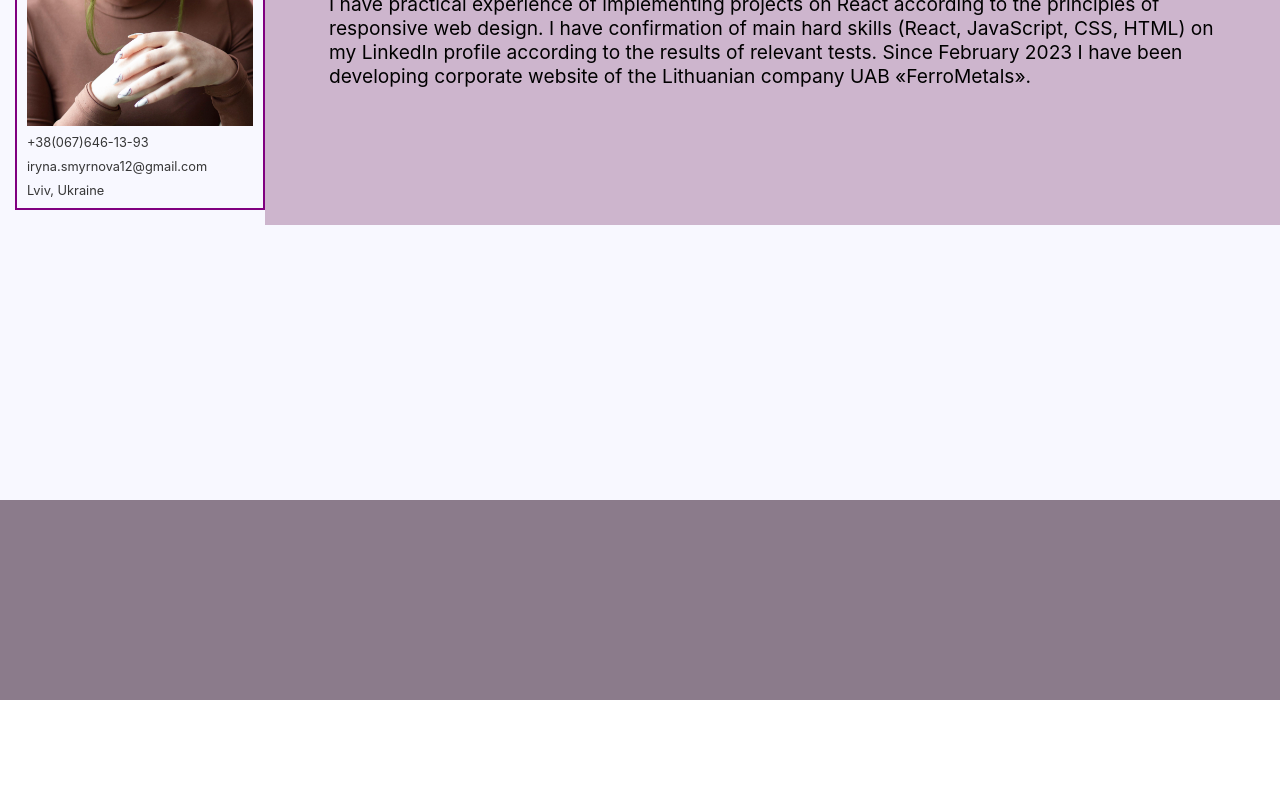
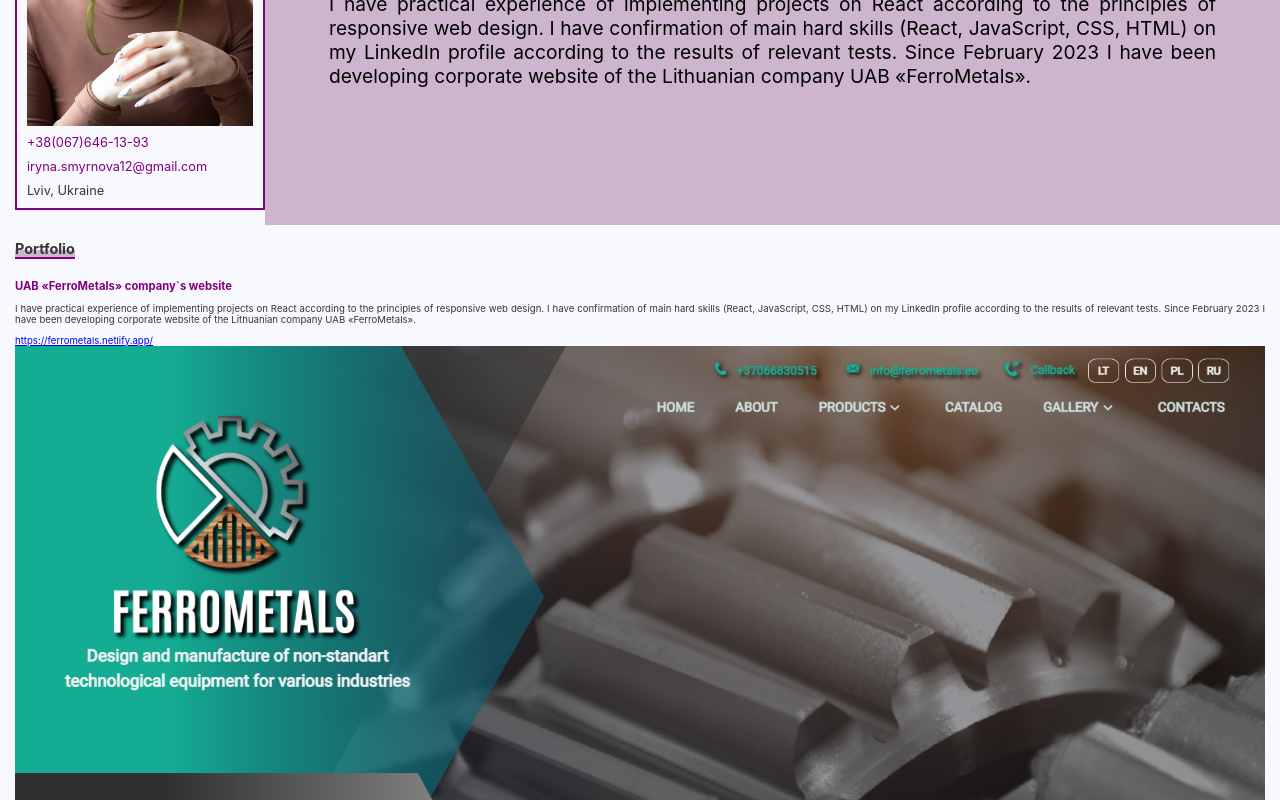
Before and after one commit to smyrnova-iryna/portfolio, a React (Create React App) app in the folder portfolio-website/: page / in a window 1280 px wide. Shown: the part 300-1100 px from the top of the page. Before the commit the page ends 1000 px from the top, so only its background shows below. Built offline with nearby package versions, Linux system fonts and the light colour scheme.

Commit message:
Add Potfolio section content and styles; Update Burger Menu animation

```diff
--- a/portfolio-website/src/App.css
+++ b/portfolio-website/src/App.css
@@ -44,6 +44,7 @@
   user-select: none;
   max-width: 100%;
   overflow-x: hidden;
+  scroll-behavior: smooth;
 }
 
 :root {
@@ -236,8 +237,6 @@
 
 .About {
   padding-top: 40px;
-
-  /* flex-direction: column; */
 }
 
 .About-Top-Container {
@@ -246,17 +245,11 @@
 }
 
 .About-Sidebar {
-  /* width: 300px; */
-  /* background-color: var(--second-dark-color); */
-  /* width: 320px; */
-  /* height: 300px; */
-  /* height: 40%; */
   flex-basis: 158px;
   flex-grow: 0;
   flex-shrink: 0;
   margin: 15px 0 15px 15px;
   padding: 10px;
-  /* padding: 5%; */
   border: 2px solid var(--first-details-color);
   display: flex;
   flex-direction: column;
@@ -265,7 +258,6 @@
 
 .About-Main-Page {
   background-color: var(--third-details-color);
-  /* height: 315px; */
   display: flex;
   flex-direction: column;
   justify-content: center;
@@ -274,21 +266,19 @@
   font-size: 60%;
 }
 
-/* .About-Name {
-  font-size: 15px;
-}
-
-.About-Position {
-  font-size: 13px;
-  overflow-wrap: wrap;
-} */
-
-
 .About-Sidebar-Text {
   font-size: 60%;
   font-weight: 200%;
   text-decoration: none;
   color: var(--second-dark-color)
+}
+
+.About-Sidebar-Link {
+  color: var(--first-details-color);
+}
+
+.About-Sidebar-Link:hover {
+  color: var(--second-details-color);
 }
 
 @media screen and (min-width: 420px){
@@ -301,7 +291,11 @@
 }
   .About-Main-Page {
     font-size: 90%;
-    gap: 10px
+    gap: 10px;
+    padding: 10px;
+  }
+  .About-Description {
+    text-align: justify;
   }
 }
 
@@ -309,10 +303,7 @@
   .About-Sidebar {
     flex-basis: 250px;
   }
-/*
-.About-Sidebar-Text {
-  font-size: 80%;
-}*/
+
   .About-Main-Page {
     font-size: 120%;
     padding: 5%;
@@ -328,8 +319,63 @@
 
 /* About section styles/////////////////////////////////////////////////////////////////////////////////////////////// */
 
+/* Portfolio styles/////////////////////////////////////////////////////////////////////////////////////////////////// */
+
+.Portfolio {
+  /* background-color: pink; */
+  display: flex;
+  flex-direction: column;
+  gap: 20px;
+  padding: 10px;
+  font-size: 60%;
+  font-weight: 200%;
+  color: var(--second-dark-color);
+  margin: 5px;
+  position: relative;
+}
+
+.Portfolio-anchor {
+  position: absolute;
+  width: 1px;
+  height: 1px;
+  border: 2px solid pink;
+  top: -40px
+  /* top: -60px */
+}
+
+/* #Portfolio:target { scroll-margin-top: 60px; } */
+
+.Projects {
+  display: flex;
+  flex-direction: column;
+  gap: 10px
+}
+
+.Standart-Heading {
+  width: max-content;
+  background: linear-gradient(to top, var(--third-details-color) 40%, var(--main-page-color) 40%);
+  border-bottom: 2px solid var(--first-details-color);
+}
+
+.Standart-Subheading {
+  color: var(--first-details-color);
+}
+
+.Project-Description {
+  text-align: justify;
+}
+
+.Projects-Container {
+  display: flex;
+  flex-direction: column;
+  gap: 10px;
+}
+
+/* Portfolio styles/////////////////////////////////////////////////////////////////////////////////////////////////// */
+
 .Footer {
   width: 100%;
   background-color: var(--main-dark-color);
   height: 200px;
+
 }
--- a/portfolio-website/src/App.js
+++ b/portfolio-website/src/App.js
@@ -127,15 +127,14 @@
                     <a className="Nav-Desctop-Link" href={`#${item}`} key={item}>{item}</a>
                     )}
             </nav>
-          {/* {!animateBurgerMenu ? <MenuIcon className='Header-Menu-Button Header-Animated-Element' onClick={() => {setAnimateBurgerMenu(!animateBurgerMenu); setNavVisibility('Visible-Nav')}}/> : <CloseIcon className="Close-Button"/>} */}
-            <MenuIcon className='Header-Menu-Button Header-Animated-Element' onClick={() => {setAnimateBurgerMenu(true); setNavVisibility("Visible-Nav"); setcloseIconDisplay("block")}}/>
-            <CloseIcon style={{display: `${closeIconDisplay}`}} className='Header-Menu-Hide-Button' onClick={() => {setAnimateBurgerMenu("reverse"); setNavVisibility(""); setcloseIconDisplay("none")}} />
+            <MenuIcon className="Header-Menu-Button Header-Animated-Element" onClick={() => {setAnimateBurgerMenu(true); setNavVisibility("Visible-Nav"); setcloseIconDisplay("block")}}/>
+            <CloseIcon style={{display: `${closeIconDisplay}`}} className="Header-Menu-Hide-Button" onClick={() => {setAnimateBurgerMenu("reverse"); setNavVisibility(""); setcloseIconDisplay("none")}} />
 
         </div>
         </header>
         <nav className={`Nav ${navVisibility}`}>
             {currentData.header.navItems.map((item) =>
-                 <a className="Nav-Link" href={`#${item}`} key={item}>{item}</a>
+                 <a onClick={() => {setAnimateBurgerMenu("reverse"); setNavVisibility(""); setcloseIconDisplay("none")}} className="Nav-Link" href={`#${item}`} key={item}>{item}</a>
                 )}
         </nav>
       <section className="Main-Section">
@@ -143,17 +142,33 @@
           <div className="About-Top-Container">
               <div className="About-Sidebar">
                 <img src={require('./data/img/app-photo.jpg')} alt="Foto"></img>
-                <a className='About-Sidebar-Text' href={currentData.mainSection.about.phoneNumber}>{currentData.mainSection.about.phoneNumberTitle}</a>
-                <a className='About-Sidebar-Text' href={`mailto:${currentData.header.email}`}>{currentData.header.email}</a>
-                <p className='About-Sidebar-Text'>{currentData.mainSection.about.location}</p>
+                <a className="About-Sidebar-Text About-Sidebar-Link" href={currentData.mainSection.about.phoneNumber}>{currentData.mainSection.about.phoneNumberTitle}</a>
+                <a className="About-Sidebar-Text About-Sidebar-Link" href={`mailto:${currentData.header.email}`}>{currentData.header.email}</a>
+                <p className="About-Sidebar-Text">{currentData.mainSection.about.location}</p>
               </div>
               <div className="About-Main-Page">
-                <h2 className='About-Name'>{currentData.mainSection.about.name}</h2>
-                <h1 className='About-Position'>{currentData.mainSection.about.position}</h1>
-                <p className='About-Description'>{currentData.mainSection.about.description}</p>
+                <h2 className="About-Name">{currentData.mainSection.about.name}</h2>
+                <h1 className="About-Position">{currentData.mainSection.about.position}</h1>
+                <p className="About-Description">{currentData.mainSection.about.description}</p>
               </div>
           </div>
+        </article>
+        <article className="Portfolio">
+        <div className="Portfolio-anchor" id="Portfolio"></div>
+          <h2 className="Standart-Heading">{currentData.mainSection.portfolio.heading}</h2>
+          <div className="Projects">
+            <h3 className="Standart-Subheading">{currentData.mainSection.portfolio.projects[0].title}</h3>
+            <div className="Projects-Container">
+              <p className="Project-Description">{currentData.mainSection.portfolio.projects[0].description}</p>
+              <a className="Project-Link" href={currentData.mainSection.portfolio.projects[0].link}>
+                <p>{currentData.mainSection.portfolio.projects[0].link}</p>
+                <img src={require("./data/img/ferrometals-preview-image.png")} target="blank" alt="FerroMetals website preview"></img>
+              </a>
+            </div>
+          </div>
+          <div className="Pet-Projects">
 
+          </div>
         </article>
       </section>
       <footer className="Footer">
--- a/portfolio-website/src/data/dataEn.js
+++ b/portfolio-website/src/data/dataEn.js
@@ -20,6 +20,21 @@
             phoneNumber: "tel:+380676461393",
             phoneNumberTitle: "+38(067)646-13-93",
             location: "Lviv, Ukraine"
+        },
+        portfolio: {
+            heading: "Portfolio",
+            projects: [
+                {
+                    title: "UAB «FerroMetals» company`s website",
+                    description: `I  have practical experience of implementing projects on React according
+                    to the principles of responsive web design. I have confirmation of main
+                    hard skills (React, JavaScript, CSS, HTML) on my LinkedIn profile according
+                    to the results of relevant tests. Since February 2023 I have been
+                    developing corporate website of the Lithuanian company UAB
+                    «FerroMetals».`,
+                    link: "https://ferrometals.netlify.app/"
+                }
+            ]
         }
     },
     footer: {}
```
Also changed, not shown: portfolio-website/src/data/img/ferrometals-preview-image.png (added).
